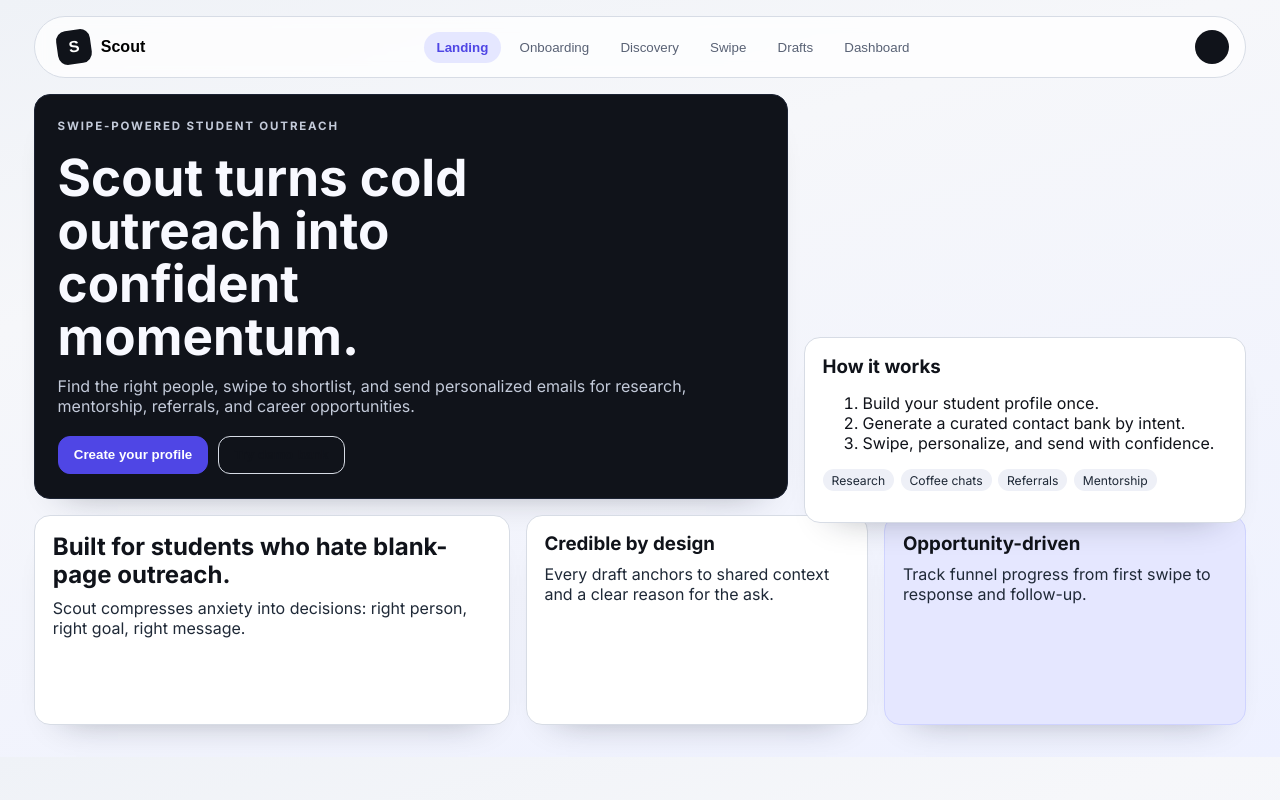
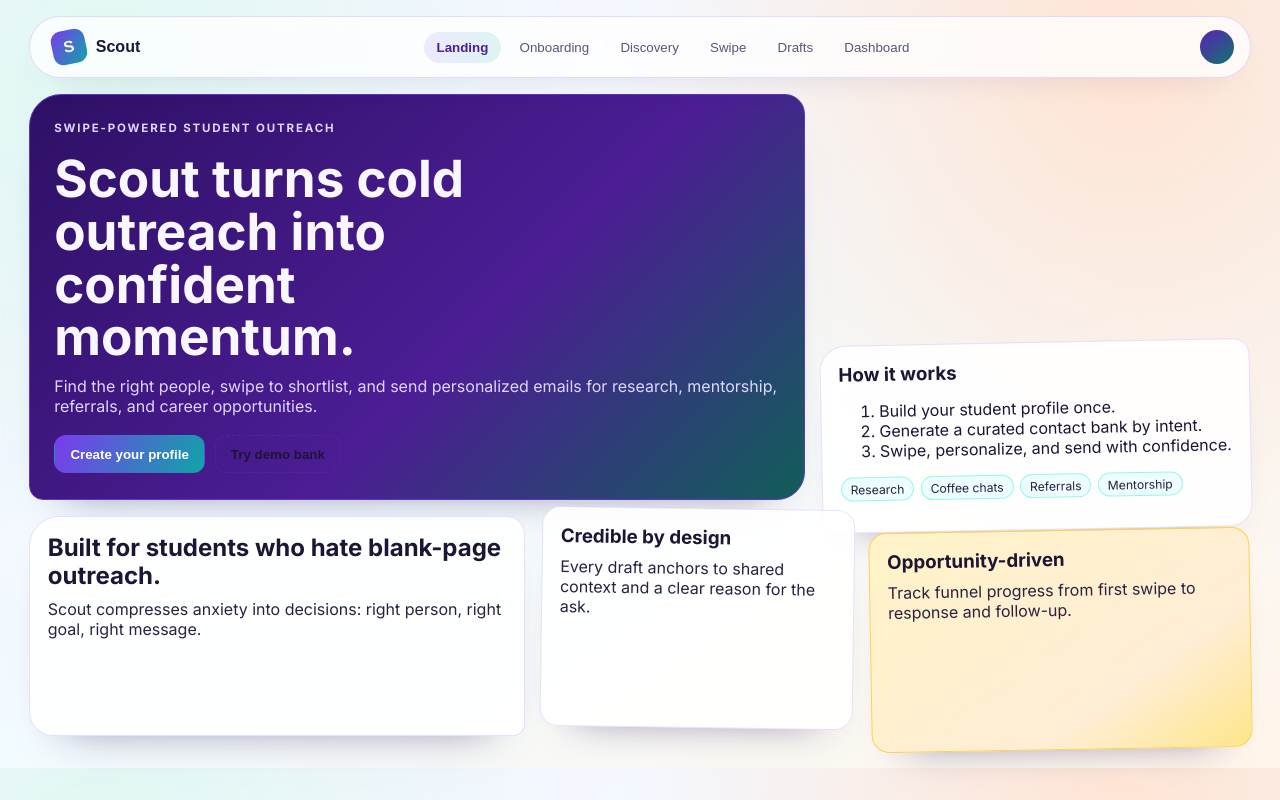
Before and after one commit to Noah-Philip/Scout, a plain HTML site: page index.html in a window 1280 px wide. Drawn offline with Linux system fonts and the light colour scheme.

Commit message:
Revamp UI with asymmetric layout styling and vibrant color palette

```diff
--- a/styles.css
+++ b/styles.css
@@ -1,23 +1,29 @@
 :root {
-  --bg: #f3f4f6;
-  --ink: #10131a;
+  --bg: #f3f1ff;
+  --ink: #1d1535;
   --panel: #ffffff;
-  --muted: #596275;
-  --accent: #4f46e5;
-  --accent-soft: #e5e7ff;
-  --line: #d7dce5;
-  --radius: 16px;
+  --muted: #5b5378;
+  --accent: #7c3aed;
+  --accent-2: #0ea5a7;
+  --accent-3: #f97316;
+  --accent-soft: #ede9fe;
+  --line: #ddd6fe;
+  --radius: 18px;
 }
 
 * { box-sizing: border-box; }
+
 body {
   margin: 0;
   font-family: Inter, system-ui, -apple-system, Segoe UI, Roboto, sans-serif;
-  background: linear-gradient(165deg, #eff2f7 0%, #f6f7fa 30%, #eef1ff 100%);
   color: var(--ink);
+  background:
+    radial-gradient(circle at 8% 12%, #dff8f2 0%, transparent 34%),
+    radial-gradient(circle at 88% 8%, #ffe3d3 0%, transparent 38%),
+    linear-gradient(148deg, #f6f3ff 0%, #f2fbff 48%, #fff5ea 100%);
 }
 
-.shell { max-width: 1250px; margin: 0 auto; padding: 1rem 1.2rem 2rem; }
+.shell { max-width: 1260px; margin: 0 auto; padding: 1rem 1.2rem 2rem; }
 .page { margin-top: 1rem; }
 
 .topbar {
@@ -26,21 +32,23 @@ body {
   align-items: center;
   gap: 1rem;
   padding: .75rem 1rem;
-  border: 1px solid var(--line);
-  background: rgba(255,255,255,.75);
+  border: 1px solid rgba(124, 58, 237, .18);
+  background: rgba(255, 255, 255, .76);
   backdrop-filter: blur(7px);
   border-radius: 999px;
+  box-shadow: 0 14px 35px -28px rgba(40, 22, 84, .6);
 }
 
 .brand {
   border: none;
   background: none;
-  font-weight: 700;
+  font-weight: 800;
   font-size: 1rem;
   display: flex;
   align-items: center;
   gap: .6rem;
   cursor: pointer;
+  color: var(--ink);
 }
 
 .brand-mark {
@@ -50,8 +58,8 @@ body {
   display: grid;
   place-items: center;
   color: #fff;
-  background: var(--ink);
-  transform: rotate(-8deg);
+  background: linear-gradient(135deg, var(--accent), var(--accent-2));
+  transform: rotate(-12deg);
 }
 
 nav { display: flex; gap: .35rem; flex-wrap: wrap; justify-content: center; }
@@ -62,38 +70,70 @@ nav { display: flex; gap: .35rem; flex-wrap: wrap; justify-content: center; }
   padding: .5rem .8rem;
   border-radius: 999px;
   cursor: pointer;
+  font-weight: 500;
 }
-.nav-link.active { background: var(--accent-soft); color: var(--accent); font-weight: 600; }
-.avatar { width: 34px; height: 34px; border-radius: 50%; display: grid; place-items: center; background: var(--ink); color: #fff; font-size: .74rem; font-weight: 700; }
+.nav-link.active {
+  background: linear-gradient(95deg, var(--accent-soft), #dbf4f1);
+  color: #4c1d95;
+  font-weight: 700;
+}
+.avatar {
+  width: 34px;
+  height: 34px;
+  border-radius: 50%;
+  display: grid;
+  place-items: center;
+  background: linear-gradient(140deg, #5b21b6, #0f766e);
+  color: #fff;
+  font-size: .74rem;
+  font-weight: 700;
+}
 
 .asym-grid { display: grid; gap: 1rem; }
-.hero { grid-template-columns: 1.45fr .85fr; align-items: end; }
-.value-rhythm { margin-top: 1rem; display: grid; gap: 1rem; grid-template-columns: 1.25fr .9fr .95fr; }
+.hero { grid-template-columns: 1.48fr .82fr; align-items: end; }
+.value-rhythm { margin-top: 1rem; display: grid; gap: 1rem; grid-template-columns: 1.3fr .82fr 1fr; }
 .panel {
-  background: var(--panel);
-  border: 1px solid var(--line);
+  background: rgba(255, 255, 255, .9);
+  border: 1px solid rgba(124, 58, 237, .16);
   border-radius: var(--radius);
   padding: 1.1rem;
-  box-shadow: 0 20px 35px -30px rgba(17, 22, 35, .45);
+  box-shadow: 0 24px 42px -36px rgba(46, 26, 90, .65);
 }
-.panel-ink { background: #10131a; color: #f8f9ff; border-color: #1c2333; }
-.panel-ink .lede, .panel-ink p { color: #c3cad9; }
-.hero-main { padding: 1.5rem 1.4rem; min-height: 340px; display: flex; flex-direction: column; justify-content: end; }
-.hero-main h1 { font-size: clamp(2rem, 4vw, 3.8rem); line-height: 1.04; margin: .3rem 0 .8rem; max-width: 12ch; }
-.eyebrow { text-transform: uppercase; letter-spacing: .16em; font-size: .72rem; font-weight: 700; color: #8ea0c0; }
-.stacky { transform: translateY(24px); }
-.tall { min-height: 210px; }
-.accent { background: var(--accent-soft); border-color: #cfd3ff; }
+.panel-ink {
+  background: linear-gradient(135deg, #2e1065 0%, #4c1d95 58%, #115e59 100%);
+  color: #f8f7ff;
+  border-color: #6035c2;
+}
+.panel-ink .lede, .panel-ink p { color: #ddd6ff; }
+.hero-main {
+  padding: 1.6rem 1.5rem;
+  min-height: 350px;
+  display: flex;
+  flex-direction: column;
+  justify-content: end;
+  border-radius: 32px 20px 28px 14px;
+}
+.hero-main h1 { font-size: clamp(2rem, 4vw, 3.8rem); line-height: 1.03; margin: .3rem 0 .8rem; max-width: 12ch; }
+.eyebrow { text-transform: uppercase; letter-spacing: .16em; font-size: .72rem; font-weight: 700; color: #c4b5fd; }
+.stacky { transform: translateY(30px) rotate(-1.1deg); border-radius: 26px 16px 22px 14px; }
+.tall { min-height: 220px; border-radius: 30px 18px 12px 24px; }
+.accent {
+  background: linear-gradient(145deg, #fef3c7, #ffedd5 70%, #fde68a);
+  border-color: #fcd34d;
+}
+
+.value-rhythm .panel:nth-child(2) { transform: translateY(-8px) rotate(.8deg); }
+.value-rhythm .panel:nth-child(3) { transform: translateY(14px) rotate(-1deg); }
 
 h2, h3 { margin: 0 0 .6rem; line-height: 1.15; }
-p { margin: 0 0 .8rem; color: #1f2937; }
+p { margin: 0 0 .8rem; color: #2a2140; }
 .compact { color: var(--muted); font-size: .92rem; }
 
 .actions { display: flex; gap: .6rem; flex-wrap: wrap; margin-top: .4rem; }
 .actions.split { justify-content: space-between; }
 .actions.col { flex-direction: column; }
 .btn {
-  border: 1px solid var(--line);
+  border: 1px solid rgba(124, 58, 237, .24);
   background: #fff;
   color: var(--ink);
   border-radius: 12px;
@@ -101,14 +141,18 @@ p { margin: 0 0 .8rem; color: #1f2937; }
   font-weight: 600;
   cursor: pointer;
 }
-.btn.primary { background: var(--accent); color: #fff; border-color: var(--accent); }
-.btn.ghost { background: transparent; }
+.btn.primary {
+  background: linear-gradient(120deg, var(--accent), var(--accent-2));
+  color: #fff;
+  border-color: transparent;
+}
+.btn.ghost { background: transparent; border-style: dashed; }
 .btn.tiny { padding: .5rem .7rem; font-size: .84rem; }
 
 label { display: grid; gap: .4rem; margin-bottom: .8rem; font-size: .92rem; font-weight: 600; }
 input, textarea, select {
   width: 100%;
-  border: 1px solid var(--line);
+  border: 1px solid rgba(124, 58, 237, .22);
   border-radius: 11px;
   padding: .62rem .7rem;
   font: inherit;
@@ -119,55 +163,72 @@ textarea { min-height: 94px; resize: vertical; }
 .grid.two { display: grid; grid-template-columns: 1fr 1fr; gap: .7rem; }
 .checklist { display: grid; gap: .35rem; margin-bottom: .85rem; }
 .checklist label { font-weight: 500; margin: 0; display: flex; gap: .5rem; align-items: center; }
-.onboard { grid-template-columns: 1.3fr .9fr; align-items: start; }
-.floated { transform: translateY(30px); }
+.onboard { grid-template-columns: 1.26fr .94fr; align-items: start; }
+.floated { transform: translateY(34px) rotate(.8deg); border-radius: 12px 28px 16px 24px; }
 
-.discovery { grid-template-columns: .9fr 1.3fr; align-items: start; }
+.discovery { grid-template-columns: .86fr 1.34fr; align-items: start; }
 .preset-wrap { display: flex; flex-wrap: wrap; gap: .4rem; margin-bottom: .7rem; }
-.mini { border: 1px dashed var(--line); background: #fff; border-radius: 999px; padding: .35rem .6rem; font-size: .82rem; cursor: pointer; }
+.mini {
+  border: 1px dashed rgba(124, 58, 237, .35);
+  background: #fff;
+  border-radius: 999px;
+  padding: .35rem .6rem;
+  font-size: .82rem;
+  cursor: pointer;
+}
 .contact-grid { display: grid; gap: .8rem; grid-template-columns: repeat(2, minmax(230px, 1fr)); }
-.contact-card:nth-child(2n) { transform: translateY(18px); }
+.contact-card:nth-child(2n) { transform: translateY(16px) rotate(-.7deg); }
+.contact-card:nth-child(3n) { transform: translateY(-6px) rotate(.5deg); }
 .meta-top { display: flex; justify-content: space-between; gap: .5rem; font-size: .8rem; color: var(--muted); margin-bottom: .4rem; }
-.score { background: #edf2ff; color: #3340c7; padding: .2rem .45rem; border-radius: 999px; font-weight: 700; }
+.score { background: #ede9fe; color: #5b21b6; padding: .2rem .45rem; border-radius: 999px; font-weight: 700; }
 .cat { text-transform: uppercase; letter-spacing: .08em; font-size: .7rem; }
 
-.swipe-layout { display: grid; grid-template-columns: .85fr 1.1fr; gap: 1rem; align-items: start; }
-.stripe { border-left: 4px solid var(--accent); }
-.swipe-card { min-height: 390px; transform: rotate(-1.2deg); transition: transform .25s ease; }
-.swipe-card:hover { transform: rotate(0deg) translateY(-2px); }
+.swipe-layout { display: grid; grid-template-columns: .82fr 1.12fr; gap: 1rem; align-items: start; }
+.stripe { border-left: 4px solid var(--accent-3); border-radius: 12px 24px 18px 26px; }
+.swipe-card { min-height: 390px; transform: rotate(-1.3deg); transition: transform .25s ease; border-radius: 26px 14px 28px 16px; }
+.swipe-card:hover { transform: rotate(.2deg) translateY(-2px); }
 .chipline { display: flex; flex-wrap: wrap; gap: .4rem; }
-.chip { background: #eef0f7; padding: .22rem .56rem; border-radius: 999px; font-size: .76rem; }
+.chip { background: #ecfeff; border: 1px solid #99f6e4; padding: .22rem .56rem; border-radius: 999px; font-size: .76rem; }
 
-.drafts { grid-template-columns: .8fr 1.25fr; }
+.drafts { grid-template-columns: .78fr 1.27fr; }
 .list { display: grid; gap: .45rem; }
-.list-item { border: 1px solid var(--line); background: #fff; text-align: left; padding: .55rem .7rem; border-radius: 10px; cursor: pointer; }
-.list-item.active { border-color: var(--accent); background: #f5f6ff; }
+.list-item {
+  border: 1px solid rgba(124, 58, 237, .2);
+  background: #fff;
+  text-align: left;
+  padding: .55rem .7rem;
+  border-radius: 10px;
+  cursor: pointer;
+}
+.list-item.active { border-color: var(--accent); background: #f5f3ff; }
 .empty { color: var(--muted); font-style: italic; }
 
 .dashboard-grid {
   display: grid;
   gap: .9rem;
-  grid-template-columns: 1.3fr .8fr .8fr;
+  grid-template-columns: 1.32fr .76fr .92fr;
   grid-template-areas:
     "hero saved queue"
     "activity activity notes";
 }
-.big-stat { grid-area: hero; }
-.stagger { grid-area: saved; }
-.stagger.down { grid-area: queue; transform: translateY(28px); }
+.big-stat { grid-area: hero; border-radius: 28px 18px 14px 30px; }
+.stagger { grid-area: saved; transform: translateY(-8px); }
+.stagger.down { grid-area: queue; transform: translateY(30px) rotate(-.8deg); }
 .wide { grid-area: activity; }
-.dashboard-grid .panel:last-child { grid-area: notes; }
+.dashboard-grid .panel:last-child { grid-area: notes; border-radius: 14px 30px 18px 24px; }
 .kpis { display: flex; gap: 1rem; flex-wrap: wrap; margin-top: .7rem; }
 .kpis span { display: block; font-size: 1.5rem; font-weight: 800; color: #fff; }
-.kpis small { color: #a9b4cd; }
+.kpis small { color: #d9c9ff; }
 
 table { width: 100%; border-collapse: collapse; font-size: .9rem; }
-th, td { text-align: left; padding: .52rem; border-bottom: 1px solid var(--line); }
+th, td { text-align: left; padding: .52rem; border-bottom: 1px solid rgba(124, 58, 237, .18); }
 
 @media (max-width: 980px) {
   .hero, .value-rhythm, .onboard, .discovery, .swipe-layout, .drafts, .dashboard-grid {
     grid-template-columns: 1fr;
     grid-template-areas: unset;
   }
-  .stacky, .floated, .stagger.down, .contact-card:nth-child(2n), .swipe-card { transform: none; }
+  .stacky, .floated, .stagger.down, .stagger, .contact-card:nth-child(2n), .contact-card:nth-child(3n), .value-rhythm .panel:nth-child(2), .value-rhythm .panel:nth-child(3), .swipe-card {
+    transform: none;
+  }
 }
```
